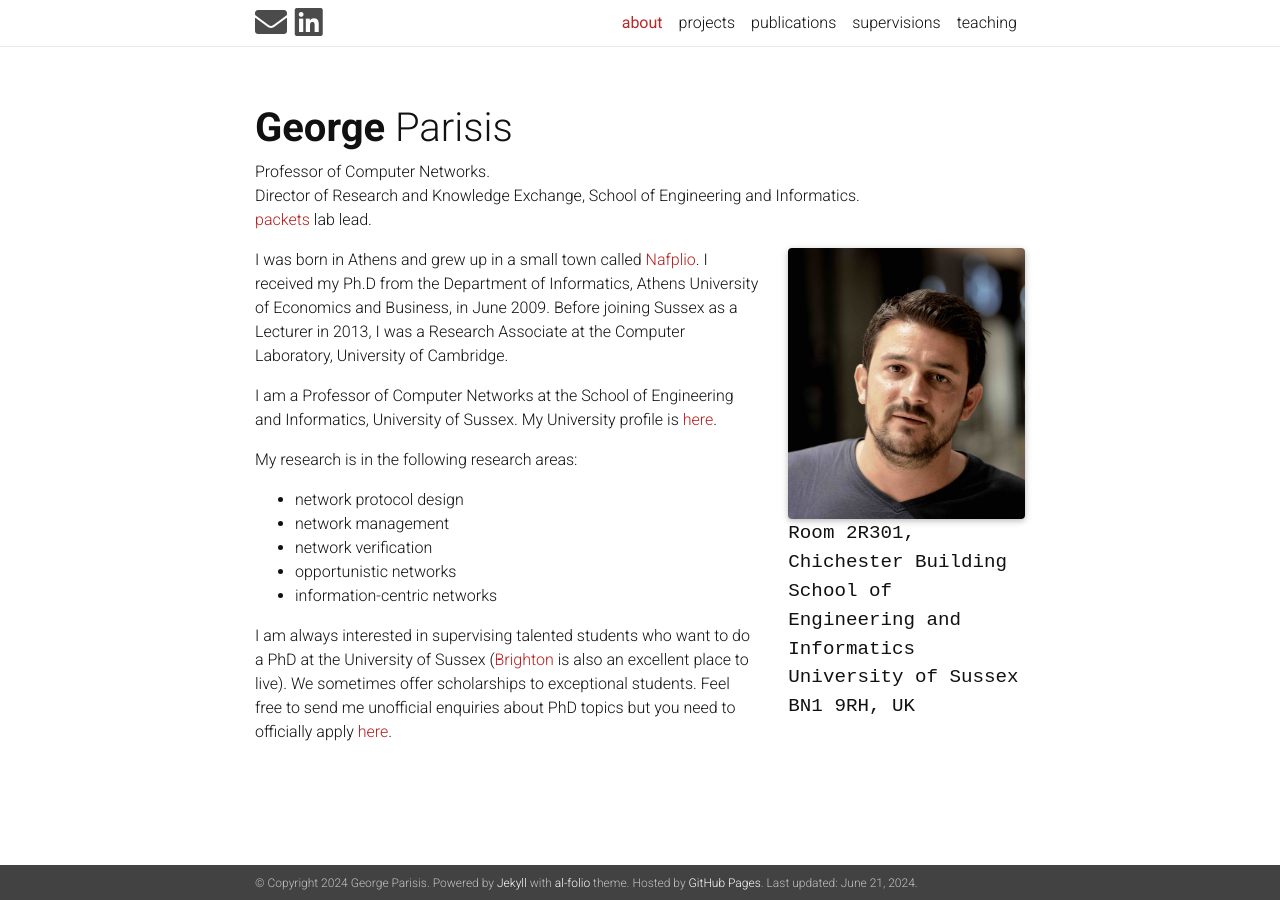
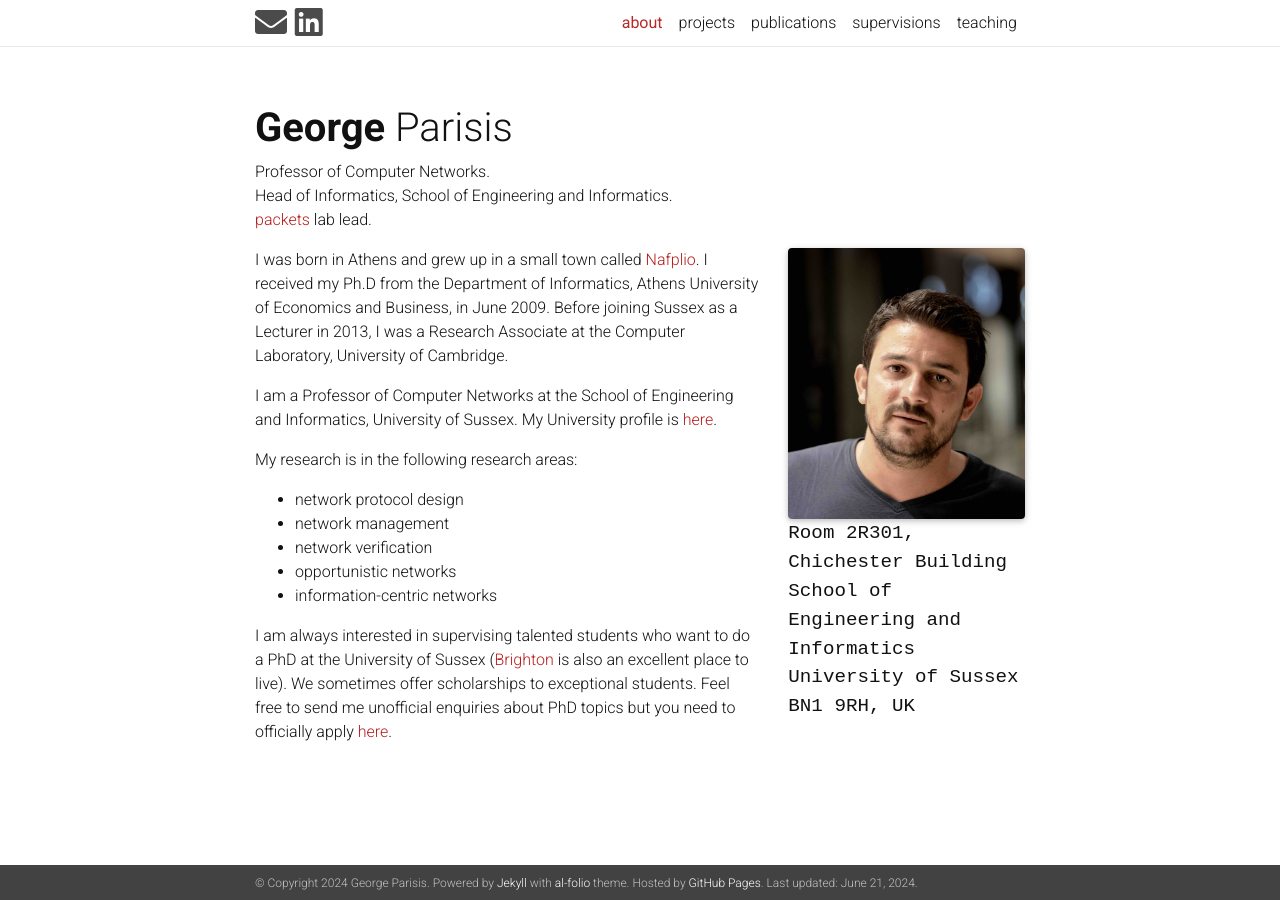
Before and after one commit to georgeparisis/georgeparisis.github.io, a Jekyll site: the page built from _pages/about.md, in a window 1280 px wide. Built offline with Jekyll 4.4.1, drawn with Linux system fonts in a browser that asks for light colours; nearby versions of some CDN libraries; a style sheet for code colours, icons or effects is not loaded.

Commit message:
Update about.md

```diff
--- a/_pages/about.md
+++ b/_pages/about.md
@@ -2,7 +2,7 @@
 layout: about
 title: about
 permalink: /
-description: Professor of Computer Networks. <br> Director of Research and Knowledge Exchange, School of Engineering and Informatics. <br> <a href="https://packets-lab.github.io/" target="_blank">packets</a> lab lead.
+description: Professor of Computer Networks. <br> Head of Informatics, School of Engineering and Informatics. <br> <a href="https://packets-lab.github.io/" target="_blank">packets</a> lab lead.
 
 profile:
   align: right
```
